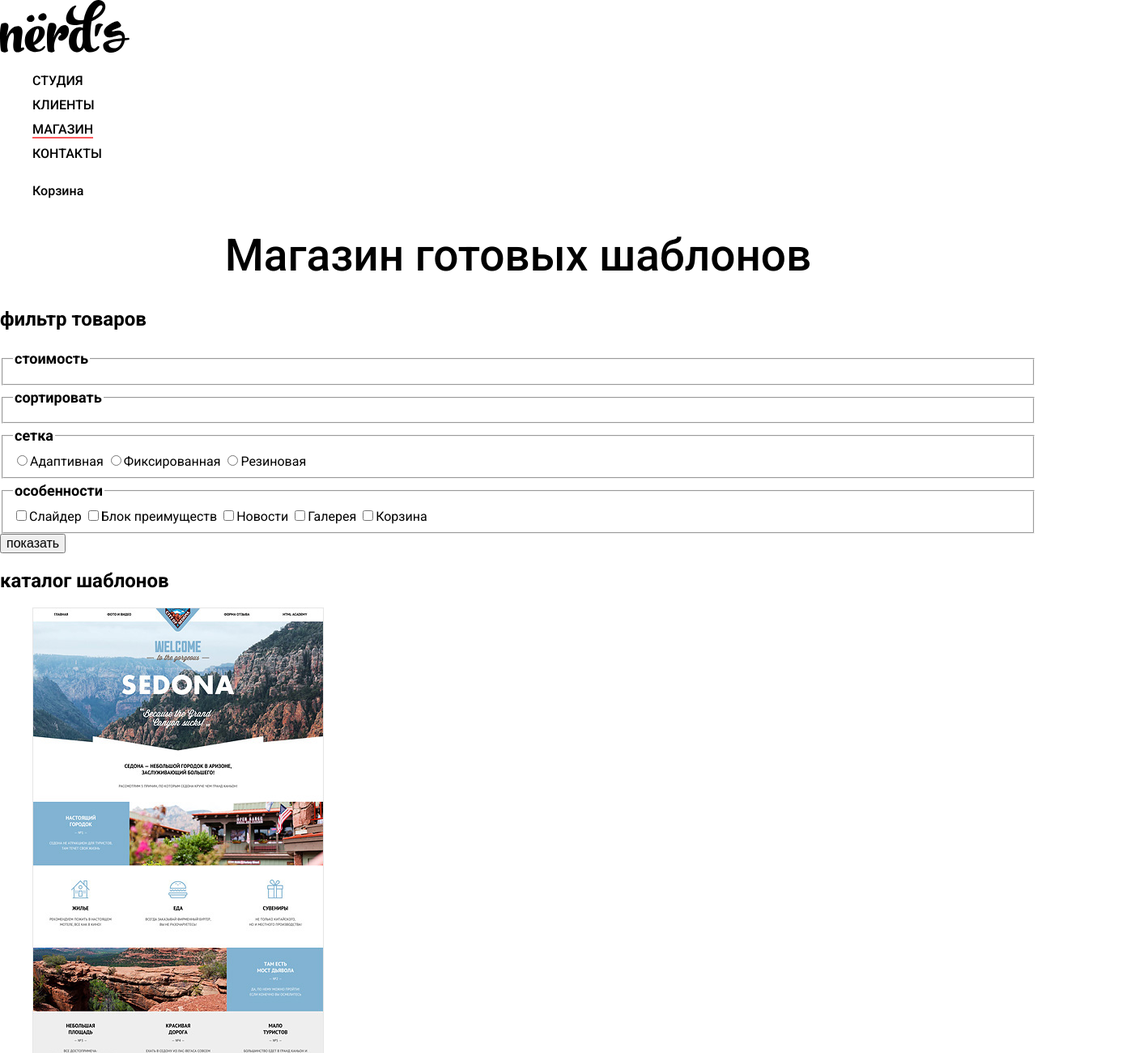
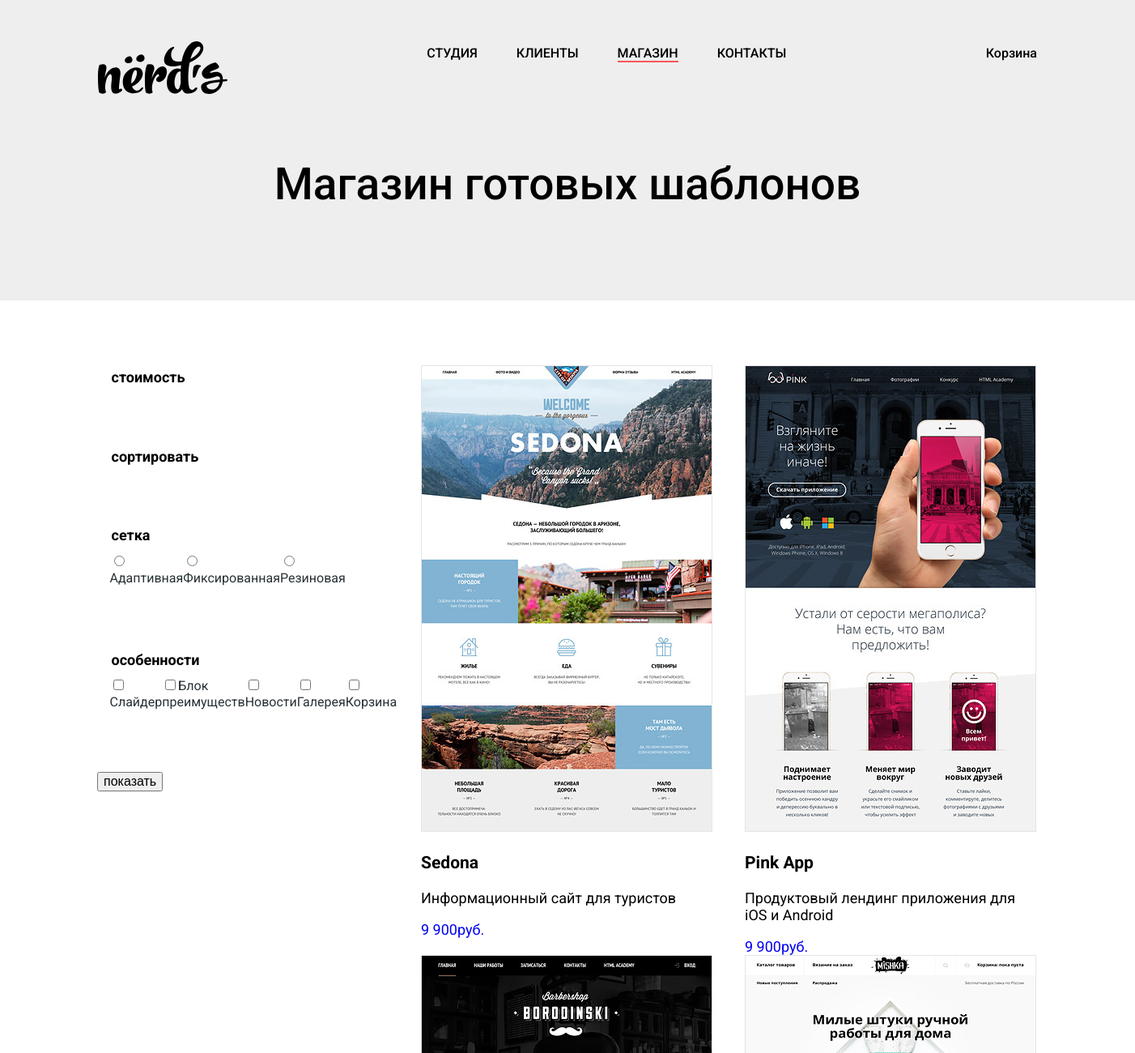
Before and after one commit to pipols/164805-nerds-25, a plain HTML site: page catalog.html in a window 1280 px wide. Shown: the top 1300 px of the page at 81% size, 1402 px wide, since content can reach past the window. Drawn offline with Linux system fonts and the light colour scheme.

Commit message:
основная сетка

```diff
--- a/catalog.html
+++ b/catalog.html
@@ -7,9 +7,11 @@
     <link href="https://fonts.googleapis.com/css?family=Roboto:400,500,700&display=swap&subset=cyrillic-ext" rel="stylesheet">
   </head>
   <body>
-    <header class="main-header">
+    <header class="main-header container">
       <nav class="main-navigation">
-        <a href="index.html" class="main-navigation__logo-link"><img src="img/nerds-logo.svg" alt="" class="main-navigation__logo"></a>
+        <a href="index.html" class="main-navigation__logo-link">
+          <img src="img/nerds-logo.svg" alt="" class="main-navigation__logo">
+        </a>
         <ul class="main-navigation__list">
           <li class="main-navigation__item">
             <a href="#" class="main-navigation__link">Студия</a>
@@ -30,9 +32,10 @@
           </li>
         </ul>
       </nav>
+      <h1 class="page-title">Магазин готовых шаблонов</h1>
     </header>
-    <main>
-      <h1 class="page-title">Магазин готовых шаблонов</h1>
+    <main class="container">
+      <div class="product-filter-wrapper">
         <section class="product-filter">
           <h2 class="product-filter__title visually-hidden">фильтр товаров</h2>
           <form class="sorting-form">
@@ -66,7 +69,7 @@
           </form>
         </section>
         <section class="production">
-        <h2 class="production__title">каталог шаблонов</h2>
+          <h2 class="production__title visually-hidden">каталог шаблонов</h2>
           <ul class="production-list">
             <li class="production-item">
               <img src="img/img-sedona-jpg.jpg" alt="Sedona" class="production-item__img">
@@ -129,6 +132,10 @@
               </div>
             </li>
           </ul>
+
+        </section>
+
+      </div>
       <ul class="pagination">
         <li class="pagination__item">
           <a href="" class="pagination__link pagination__link--current">1</a>
@@ -143,10 +150,8 @@
           <a href="" class="pagination__link">следующая</a>
         </li>
       </ul>
-      </section>
-
     </main>
-    <footer class="main-footer">
+    <footer class="main-footer container">
       <ul class="social-btn__list">
         <li class="social-btn__item">
           <a href="" class="social-btn__link">вконтакте</a>
--- a/css/style.css
+++ b/css/style.css
@@ -2,7 +2,7 @@
 body {
   margin: 0;
   font-family: 'Roboto', sans-serif;
-  font-size: 400;
+  font-size: 18px;
   color: #000000;
 }
 
@@ -14,17 +14,50 @@ a {
   text-decoration: none;
 }
 
+.container {
+  width: 1160px;
+  margin: 0 auto;
+  padding: 0 120px;
+}
+
+.visually-hidden {
+  position: absolute;
+  width: 1px;
+  height: 1px;
+  margin: -1px;
+  border: 0;
+  padding: 0;
+  clip: rect(0 0 0 0);
+  overflow: hidden;
+}
+
 /* header */
-.main-header {}
+.main-header {
+  margin-bottom: 80px;
+  background-color: rgb(238, 238, 238);
+  border: 1px solid transparent;
+}
 
-.main-navigation {}
+.main-header-wrapper {}
+
+.main-navigation {
+  display: flex;
+  justify-content: space-between;
+  padding-top: 50px;
+}
 
 .main-navigation__logo-link {}
 
-.main-navigation__logo {}
+.main-navigation__logo {
+  width: 160px;
+  height: 65px;
+}
 
 .main-navigation__list {
+  display: flex;
   list-style: none;
+  padding: 0;
+  margin: 0;
 }
 
 .main-navigation__item {
@@ -33,6 +66,8 @@ a {
   line-height: 1.88;
   color: #000000;
   text-transform: uppercase;
+  margin-left: 24px;
+  margin-right: 24px;
 }
 
 .main-navigation__item:hover {
@@ -57,11 +92,15 @@ a {
 .main-navigation__link:active {
   color: rgba(0, 0, 0, 0.3);
 }
+
 .main-navigation__link--current {
-  border-bottom: 2px solid rgb(251, 86, 90);;
+  border-bottom: 2px solid rgb(251, 86, 90);
 }
+
 .shopping_cart {
   list-style: none;
+  padding: 0;
+  margin: 0;
 }
 
 .shopping_cart__item {
@@ -94,13 +133,24 @@ a {
   line-height: 1;
   text-align: center;
   color: #000000;
+  margin-top: 80px;
+  margin-bottom: 115px;
+  /* border-top: 1px solid inherit; */
 }
 
 .features {}
 
-.features__list {}
+.features__list {
+  display: flex;
+  list-style: none;
+  padding: 0;
+  margin: 0;
+}
 
-.features__item {}
+.features__item {
+  width: 300px;
+  margin-right: 100px;
+}
 
 .features__item-title {
   font-size: 24px;
@@ -123,9 +173,30 @@ a {
   color: #ffffff;
 }
 
+.product-filter-wrapper {
+  display: flex;
+  justify-content: space-between;
+}
+
+.product-filter {
+  width: 260px;
+}
+
 .sorting-form {}
 
-.form-wrap {}
+.form-wrap {
+  border: none;
+  display: flex;
+  margin-bottom: 50px;
+}
+
+.form-wrap label {
+  font-size: 16px;
+  line-height: 20px;
+  text-align: left;
+  color: rgb(40, 49, 54);
+  margin-bottom: 15px;
+}
 
 .sorting-fort__title {
   font-size: 18px;
@@ -151,11 +222,64 @@ a {
   color: #000000;
 }
 
+.production {
+  width: 760px;
+}
+
+.production__title {}
+
+.visually-hidden {}
+
+.production-list {
+  list-style: none;
+  padding: 0;
+  margin: 0;
+  display: flex;
+  flex-wrap: wrap;
+  justify-content: space-between;
+}
+
+.production-item {
+  width: 360px;
+
+}
+
+.production-item__img {}
+
+.production-item__popup {}
+
+.production-item__title {}
+
+.production-item__text {}
+
+.production-item__link {}
+
+.production-item__price {}
+
+.pagination {
+  display: flex;
+  width: 100%;
+}
+
+.pagination__item {}
+
+.pagination__link {}
+
+.pagination__link--current {}
+
 /* body */
 /* footer */
-.main-footer {}
+.main-footer {
+  display: flex;
+}
 
-.social-btn__list {}
+.social-btn__list {
+  display: flex;
+  list-style: none;
+  padding: 0;
+  margin: 0;
+  margin-right: 140px;
+}
 
 .social-btn__item {}
 
@@ -177,6 +301,10 @@ a {
   color: #444444;
 }
 
+.modal {
+  display: none;
+}
+
 /* s
 s
 s */
```
Also changed, not shown: index.html (+12 -7 lines). Lines whose indentation alone changed are shown as unchanged.
